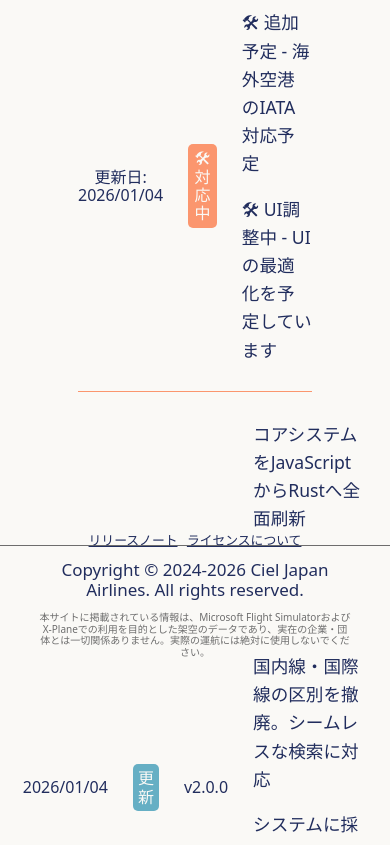
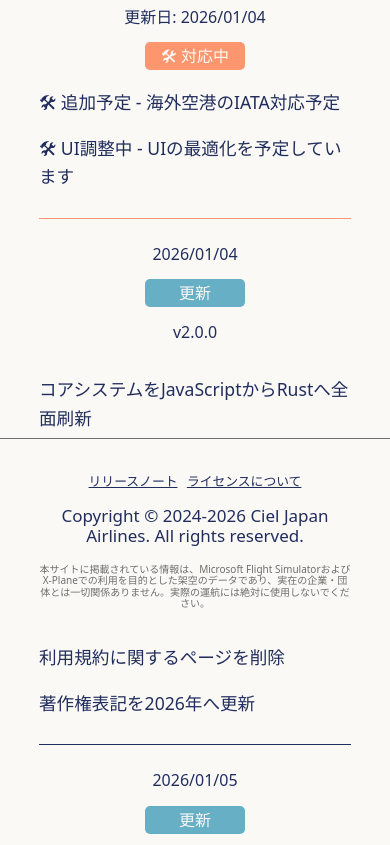
Before and after one commit to Hamunisu/Ciel_Airlines, a plain HTML site: page html/company.html in a window 390 px wide. Shown: the part 199-1044 px from the top of the page. Drawn offline with Linux system fonts and the light colour scheme.

Commit message:
v2.0.1 beta | seamless across all devices

```diff
--- a/css/base.css
+++ b/css/base.css
@@ -1,5 +1,4 @@
 :root {
-
     --background_color: #FAF9F6;
     --color: #212D5D;
     --input_color: rgba(33, 45, 93, 0.75);
@@ -8,7 +7,6 @@
     --button_background_color: rgba(33, 45, 93, 0.75);
     --company_border_color: #212D5D;
 }
-
 @media (prefers-color-scheme: dark) {
     :root {
         --background_color: #1C1C1C;
@@ -20,16 +18,13 @@
         --company_border_color: #FAF9F6;
     }
 }
-
 *::before,
 *::after {
     box-sizing: border-box;
 }
-
 a {
     text-decoration: none;
 }
-
 h1 {
     font-size: 200%;
     font-weight: 400;
@@ -37,12 +32,10 @@ h1 {
     margin: 0;
     color: var(--color);
 }
-
 body {
     background-color: var(--background_color);
     color: var(--color);
 }
-
 .logo_framework {
     display: flex;
     width: auto;
@@ -51,66 +44,56 @@ body {
     align-items: flex-end;
     margin: 50px 0;
 }
-
     .logo_container {
         display: flex;
         max-width: 20vh;
         max-height: 5vh;
+        min-width: 140px;
         justify-content: center;
         align-items: center;
     }
-
         .logo_container picture {
             min-width: 75px;
-            min-height: 25px;
         }
-
         .logo_container img {
             max-width: 100%;
             max-height: 100%;
         }
-
 .version {
     font-size: 18px;
     color: var(--color);
     margin-bottom: 2%;
 }
-
 /* main */
 .main_framework {
     display: flex;
     width: 100%;
+    min-height: 100dvb;
+    flex-direction: column;
+    align-items: center;
+    overflow-x: hidden;
+}
+.main_container {
+    flex: 1;
+    display: flex;
+    margin: 0 auto;
     height: auto;
     flex-direction: column;
-    justify-content: center;
-    align-items: center;
-    margin-bottom: 125px;
-}
-
-.main_container {
-    display: flex;
-    width: 60%;
-    height: auto;
-    flex-direction: column;
-    justify-content: flex-start;
     align-items: center;
     text-align: center;
 }
-
 footer {
+    position: sticky;
+    bottom: 0;
     display: flex;
-    position: fixed;
-    bottom: 0;
-    left: 0;
     width: 100%;
-    height: 100px;
-    align-items: center;
+    height: auto;
+    padding: 20px 0;
+    margin-top: 40px;
     justify-content: center;
     border-top: 1px solid #6D6D6D;
     background-color: var(--background_color);
-    z-index: 9999;
 }
-
     .footer_framework {
         display: flex;
         width: 80%;
@@ -131,19 +114,17 @@ footer {
         }
             .footer_link a {
                 font-size: 80%;
-            margin: 10px 0;
+                margin: 15px 0;
                 text-decoration: none;
                 color: var(--color);
                 text-decoration: underline;
             }
-
         .copy {
             font-size: 17px;
             margin: 3px 0;
         }
-
         .attention {
             font-size: 10px;
-        margin: 10px 0;
+            margin: 15px 0;
             color: #6D6D6D;
         }
--- a/css/home/home.css
+++ b/css/home/home.css
@@ -1,18 +1,14 @@
-.home_framework {
-    top: 0;
-    left: 0;
-    display: flex;
-    width: 100%;
-    height: calc(100vh - 125px);
-    flex-direction: column;
+.main_framework {
+    margin: 0;
+    min-height: 100dvh;
+}
+.main_container {
+    max-width: 800px;
     justify-content: center;
-    align-items: center;
 }
-
 .logo_framework {
     margin: 0;
 }
-
 .search_frame {
     display: flex;
     min-height: 200px;
@@ -22,16 +18,14 @@
     justify-content: flex-start;
     align-items: center;
 }
-
     .input_box_frame {
         display: flex;
-        width: 45%;
+        width: 100%;
         height: auto;
         margin: 25px 0 20px 0;
         justify-content: space-between;
         align-items: center;
     }
-
     .input_box_frame input {
         width: calc(100% / 2.2);
         height: 50px;
@@ -43,10 +37,9 @@
         border-radius: 5px;
         border: 1px solid var(--border_color);
     }
-
 #result {
     display: flex;
-    width: 35%;
+    width: 70%;
     max-height: 275px;
     height: auto;
     flex-direction: column;
@@ -57,12 +50,10 @@
     border-radius: 5px;
     overflow-y: auto;
 }
-
     #result p {
         margin: 12px 0;
         font-size: 15px;
     }
-
     .result_a_frame {
         width: 100%;
         height: auto;
@@ -71,7 +62,6 @@
         border-bottom: 1px solid var(--border_color);
         transition: transform 0.2s ease, background-color 0.2s ease;
     }
-
         .result_a_frame button {
             width: 85%;
             height: auto;
@@ -80,16 +70,13 @@
             border: 1px solid #8f99ff;
             border-radius: 5px;
         }
-
         .result_a_frame a {
             font-size: 120%;
             color: rgba(255, 255, 255, 0.85);
         }
-
         .result_a_frame:last-child {
             border-bottom: none;
         }
-
 /* happy new year */
 .happy_new_year {
     width: 100%;
@@ -98,14 +85,23 @@
     font-size: 100%;
     text-align: center;
 }
-
 .pacifico {
   font-family: "Pacifico", cursive;
   font-weight: 400;
   font-style: normal;
 }
-
     .happy_new_year p {
        margin: 25px;
        font-size: 255%;
     }
+
+
+
+@media (max-width: 640px) {
+    .main_container {
+        width: 98%;
+    }
+    #result {
+        width: 85%;
+    }
+}
--- a/css/sub/company.css
+++ b/css/sub/company.css
@@ -1,57 +1,59 @@
-.tag_fix {
+.main_container {
+    width: 100%;
+    justify-content: flex-start;
+}
+.box {
+    display: flex;
+    width: 60%;
+    justify-content: center;
+    align-items: center;
+    padding: 10px 0;
+}
+.tag {
     width: 100px;
     height: auto;
     text-align: center;
     color: #FAF9F6;
-    background-color: #FB966E;
     border-radius: 5px;
     padding: 5px;
     margin: 0 25px;
 }
-
-.tag_up {
-    width: 100px;
-    height: auto;
-    text-align: center;
-    color: #FAF9F6;
+.fix {
+    background-color: #FB966E;
+}
+.update {
     background-color: #66AFC4;
-    border-radius: 5px;
-    padding: 5px;
-    margin: 0 25px;
 }
-
 .ver {
     font-size: 100%;
     color: var(--color);
     margin-right: 25px;
 }
-
 .future_fix {
-    display: flex;
-    width: 100%;
-    justify-content: center;
-    align-items: center;
-    padding: 10px 0;
     border-bottom:1px solid #FB966E;
 }
-
     .date {
         font-size: 100%;
         color: var(--color);
     }
-
     .content {
         font-size: 110%;
         color: var(--color);
         line-height: 1.6;
         text-align: left;
     }
-
 .patch {
-    display: flex;
-    width: 100%;
-    justify-content: center;
-    align-items: center;
-    padding: 10px 0;
     border-bottom:1px solid var(--company_border_color);
 }
+
+
+
+@media (max-width: 800px) {
+    .box {
+        width: 80%;
+        flex-direction: column;
+    }
+    .ver {
+        margin-right: 0;
+    }
+}
--- a/html/company.html
+++ b/html/company.html
@@ -17,6 +17,8 @@
 </head>
 <body>
     <div class="main_framework">
+        <div class="main_container">
+
             <div class="logo_framework">
                 <a href="./../index.html">
                     <div class="logo_container">
@@ -26,24 +28,23 @@
                         </picture>
                     </div>
                 </a>
-            <p class="version">v2.0.0</p>
+                <p class="version">v2.0.1 beta</p>
             </div>
 
-        <div class="main_container">
             <h1>Release Notes</h1>
 
-            <div class="future_fix">
+            <div class="box future_fix">
                 <p class="date">更新日: 2026/01/04</p>
-                <p class="tag_fix">🛠 対応中</p>
+                <p class="tag fix">🛠 対応中</p>
                 <div class="content">
                     <p>🛠 追加予定 - 海外空港のIATA対応予定</p>
                     <p>🛠 UI調整中 - UIの最適化を予定しています</p>
                 </div>
             </div>
 
-            <div class="patch">
+            <div class="box patch">
                 <p class="date">2026/01/04</p>
-                <p class="tag_up">更新</p>
+                <p class="tag update">更新</p>
                 <p class="ver">v2.0.0</p>
                 <div class="content">
                     <p>コアシステムをJavaScriptからRustへ全面刷新</p>
@@ -54,8 +55,15 @@
                     <p>著作権表記を2026年へ更新</p>
                 </div>
             </div>
+        </div>
 
-
+            <div class="box patch">
+                <p class="date">2026/01/05</p>
+                <p class="tag update">更新</p>
+                <p class="ver">v2.0.1 beta</p>
+                <div class="content">
+                    <p>あらゆるサイズへの適応</p>
+                </div>
             </div>
         </div>
 
@@ -70,5 +78,6 @@
             </div>
         </footer>
 
+    </div>
 </body>
 </html>
```
Also changed, not shown: css/reset/modern-normalize.css (+0 -21 lines), html/licenses.html (+1 -1 lines), index.html (+6 -6 lines), 1 other file. Lines whose indentation alone changed are shown as unchanged.
